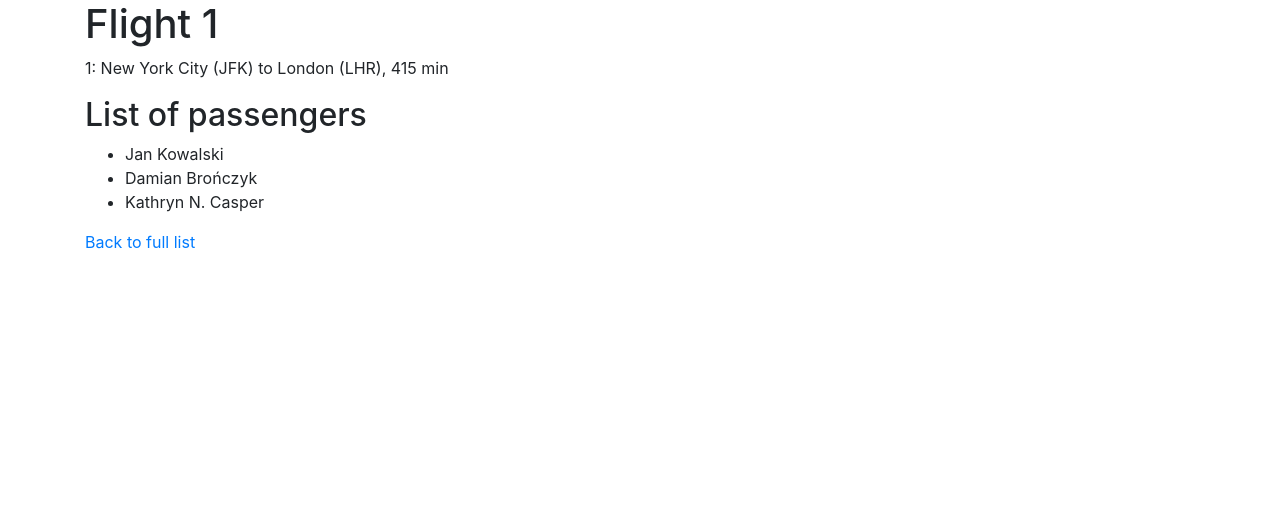
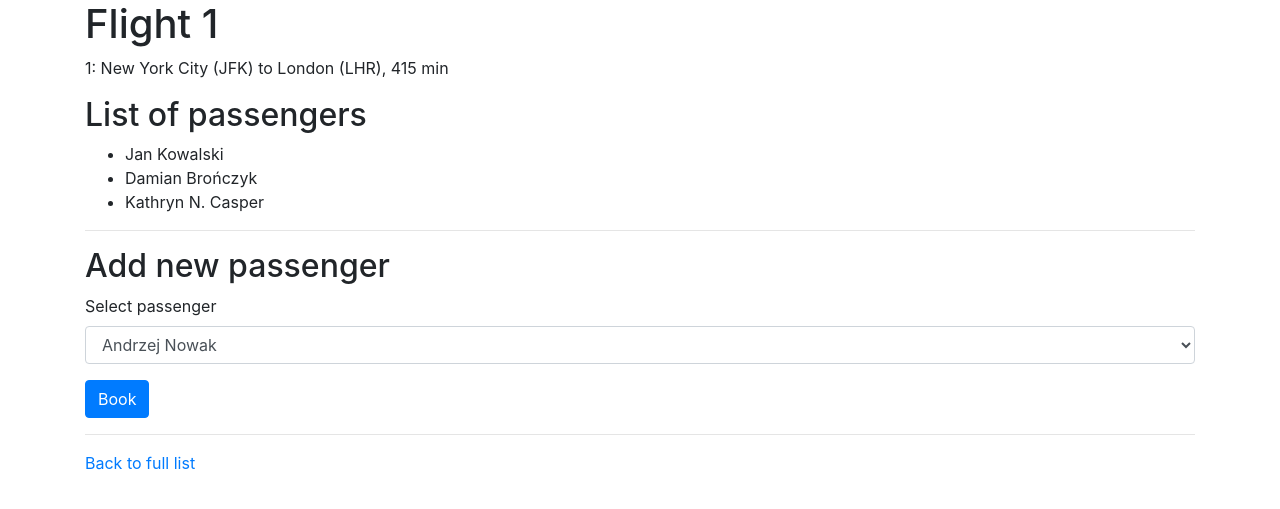
Before and after one commit to FearLycan/airline, a Django app: page /1 in a window 1280 px wide. Shown: the top 509 px of the page. Run offline with Django 3.2, Linux system fonts and the light colour scheme; data comes from the database, SQL or seed files in the repository; both versions use the stored data as it was after the commit; some libraries are stand-ins or nearby versions.

Commit message:
add passengers to flight

```diff
--- a/flight/templates/flight/view.html
+++ b/flight/templates/flight/view.html
@@ -22,6 +22,40 @@
         {% endfor %}
     </ul>
 
+    {% if non_passengers %}
+
+        <hr>
+        <h2>Add new passenger</h2>
+        <form method="post" action="{% url 'book' flight.id %}">
+            {% csrf_token %}
+            {% comment %}<div class="form-group">
+                <label for="name">First name</label>
+                <input type="text" class="form-control" id="name" name="name" placeholder="First name">
+            </div>
+            <div class="form-group">
+                <label for="last">Last name</label>
+                <input type="text" class="form-control" id="last" name="last" placeholder="Last name">
+            </div>{% endcomment %}
+
+
+            <div class="form-group">
+                <label for="passenger">Select passenger</label>
+                <select class="form-control" id="passenger" name="passenger">
+                    {% for passenger in non_passengers %}
+                        <option value="{{ passenger.id }}">{{ passenger.first_name }} {{ passenger.last_name }}</option>
+                    {% endfor %}
+                </select>
+            </div>
+
+
+            <button type="submit" class="btn btn-primary">Book</button>
+        </form>
+        <hr>
+
+    {% else %}
+        <p>No passengers to select</p>
+    {% endif %}
+
     <p>
         <a href="{% url 'index' %}">Back to full list</a>
     </p>
--- a/flight/urls.py
+++ b/flight/urls.py
@@ -4,5 +4,6 @@ from . import views
 
 urlpatterns = [
     path('', views.index, name='index'),
-    path('<int:flight_id>', views.view, name='view')
+    path('<int:flight_id>', views.view, name='view'),
+    path('<int:flight_id>/book', views.book, name='book')
 ]
--- a/flight/views.py
+++ b/flight/views.py
@@ -1,8 +1,10 @@
-from django.http import HttpResponse, Http404
+from django.http import HttpResponse, Http404, HttpResponseRedirect
 from django.shortcuts import render
 
 # Create your views here.
-from flight.models import Flight, Airport
+from django.urls import reverse
+
+from flight.models import Flight, Airport, Passenger
 
 
 def index(request):
@@ -20,4 +22,21 @@ def view(request, flight_id):
     return render(request, 'flight/view.html', {
         'flight': model,
         'passengers': model.passengers.all(),
+        'non_passengers': Passenger.objects.exclude(flights=model).all()
     })
+
+
+def book(request, flight_id):
+    try:
+        passenger_id = int(request.POST['passenger'])  # check if passenger was POST
+        passenger = Passenger.objects.get(pk=passenger_id)  # check if passenger exist
+        flight = Flight.objects.get(pk=flight_id)  # check if flight exist
+    except KeyError:
+        return render(request, 'flight/error.html', {'message': 'No selection'})
+    except Passenger.DoesNotExist:
+        return render(request, 'flight/error.html', {'message': 'No passenger'})
+    except Flight.DoesNotExist:
+        return render(request, 'flight/error.html', {'message': 'No flight'})
+
+    passenger.flights.add(flight)
+    return HttpResponseRedirect(reverse('view', args=(flight_id,)))
```
Also changed, not shown: flight/templates/flight/error.html (added, +13 -0 lines), db.sqlite3.
